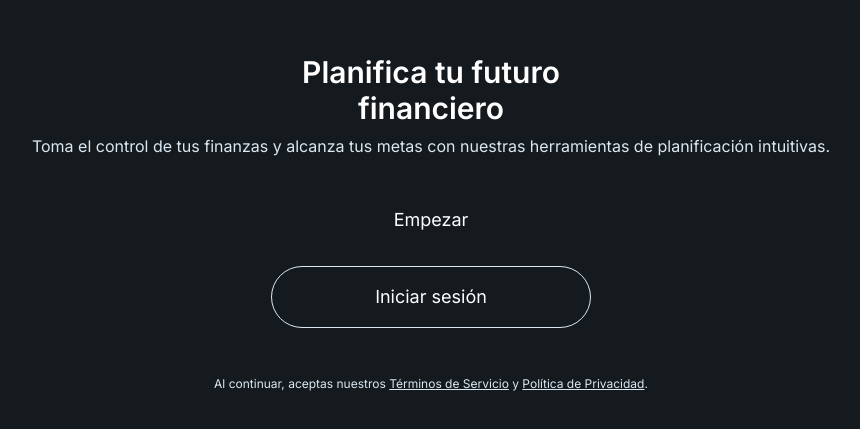
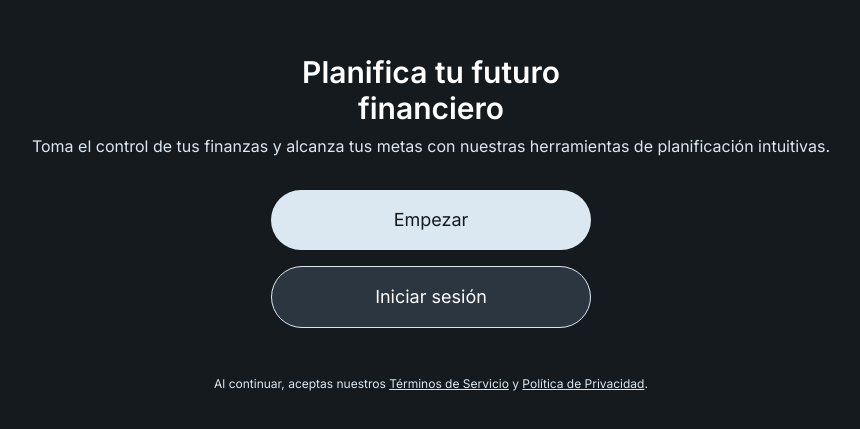
Before and after one commit to LoppVicious/Financial_Goals, a React (Vite) app: page / in a window 1280 px wide. Shown: the part 177-606 px from the top of the page, without its empty margins (209-1069 px from the left). Built offline with nearby package versions, Linux system fonts and the light colour scheme.

Commit message:
Updated Button.jsx

```diff
--- a/src/components/ui/Button.jsx
+++ b/src/components/ui/Button.jsx
@@ -1,12 +1,14 @@
+// src/components/ui/Button.jsx
 const styles = {
-  primary:   'bg-primary text-white py-3 px-6 rounded-lg hover:bg-primary/90 transition',
-  secondary: 'bg-surface text-text-primary py-3 px-6 rounded-lg hover:bg-surface/90 transition'
+  primary:   'bg-accent text-background',
+  secondary: 'bg-surface text-text-primary',
+};
+
+export default function Button({ variant = 'primary', className = '', ...props }) {
+  return (
+    <button
+      className={`${styles[variant]} py-4 px-6 rounded-full transition hover:opacity-90 ${className}`}
+      {...props}
+    />
+  );
 }
-
-export default function Button({ variant = 'primary', children, ...props }) {
-  return (
-    <button className={styles[variant]} {...props}>
-      {children}
-    </button>
-  )
-}
```
